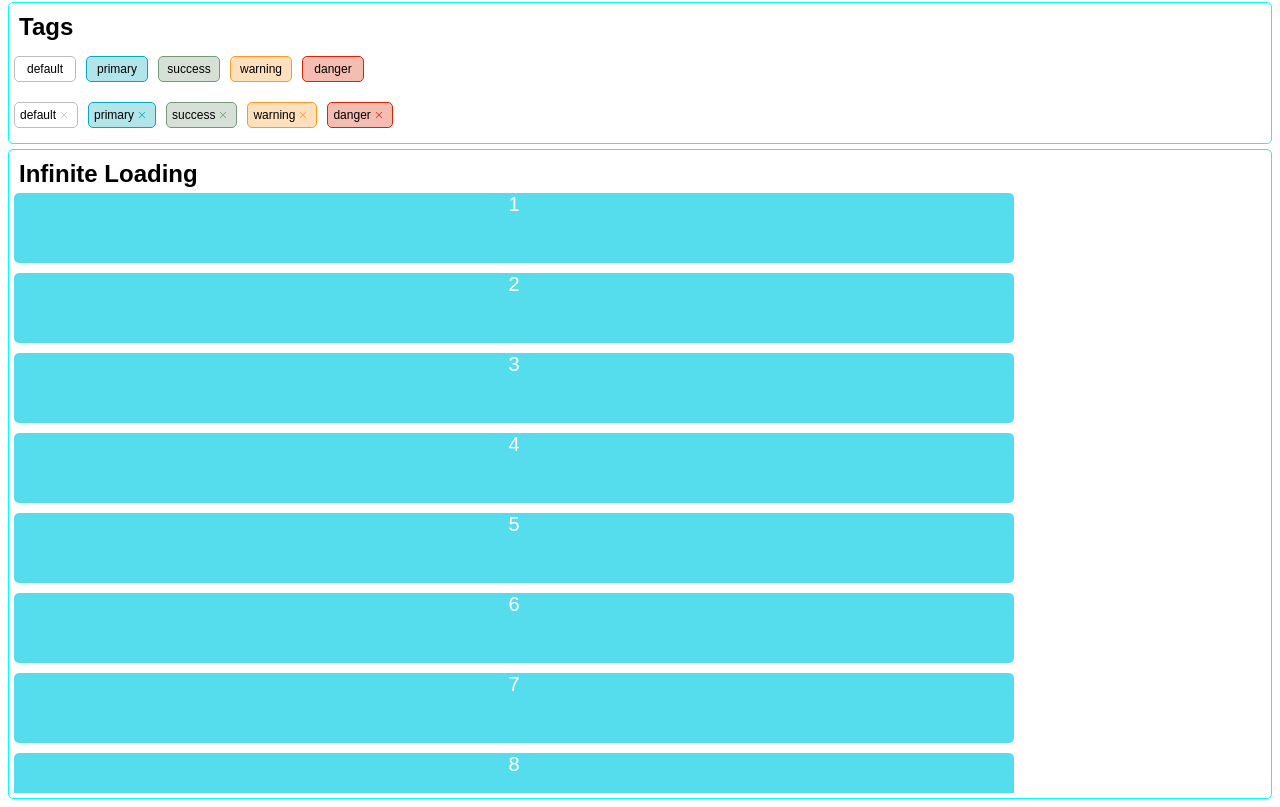
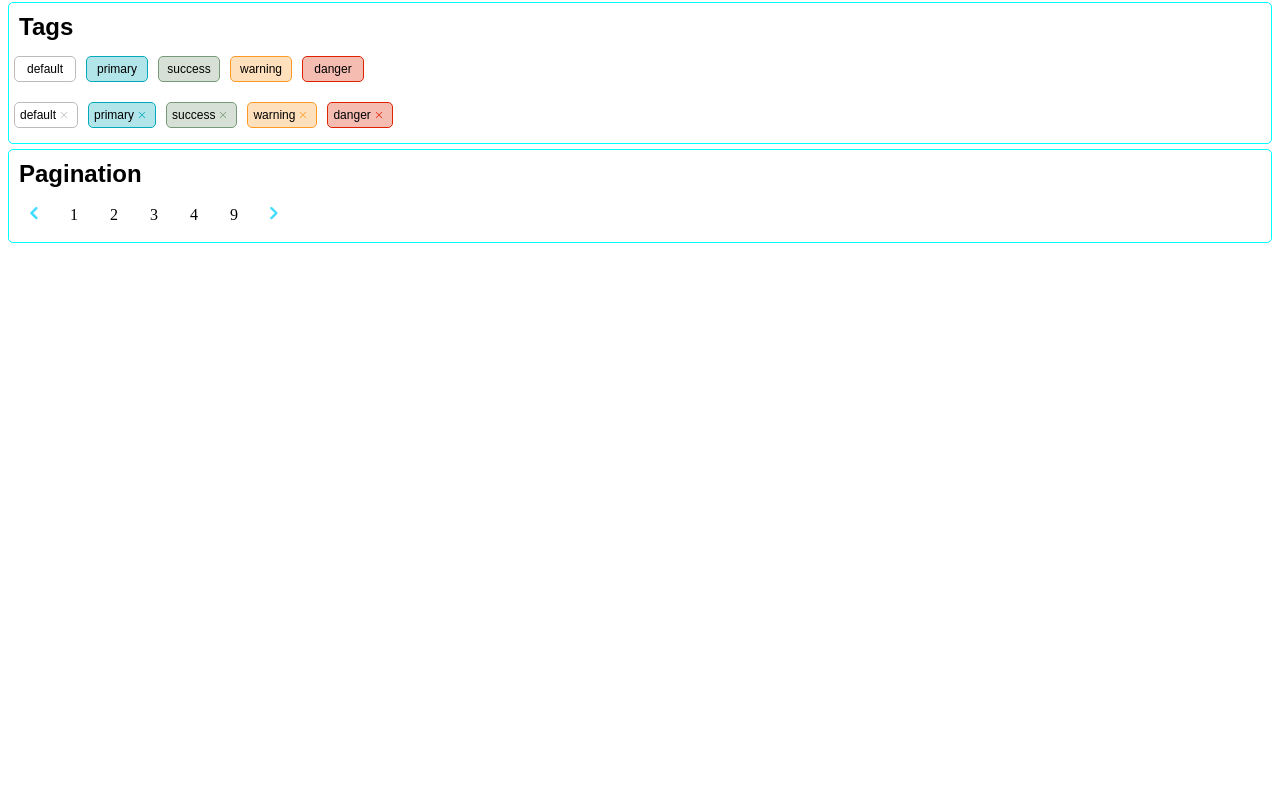
Before and after one commit to CainHappyfish/Doki-UI, a Vue app in the folder Doki-UI/: page / in a window 1280 px wide. Shown: the part 3280-4087 px from the top of the page. After the commit the page ends 3531 px from the top, so only its background shows below. Built offline with nearby package versions, Linux system fonts and the light colour scheme.

Commit message:
update: virtualList & pagination

```diff
--- a/Doki-UI/src/App.vue
+++ b/Doki-UI/src/App.vue
@@ -11,6 +11,7 @@ import ImagePreview from "./preview/imagePreview.vue";
 import CarouselPreview from "./preview/carouselPreview.vue";
 import TagPreview from "./preview/tagPreview.vue";
 import VirtualListPreview from "./preview/virtualListPreview.vue";
+import PaginationPreview from "./preview/paginationPreview.vue";
 </script>
 
 <template>
@@ -25,7 +26,8 @@ import VirtualListPreview from "./preview/virtualListPreview.vue";
   <image-preview />
   <carousel-preview />
   <tag-preview />
-  <virtual-list-preview />
+<!--  <virtual-list-preview />-->
+  <pagination-preview />
 
 </template>
 
--- a/Doki-UI/src/components/pagination/dokiPagination.vue
+++ b/Doki-UI/src/components/pagination/dokiPagination.vue
@@ -1,9 +1,64 @@
 <script setup lang="ts">
+import {computed, ref, useAttrs} from "vue";
 
+import prevIcon from "./public/left.svg"
+import nextIcon from "./public/right.svg"
+
+const paginationExisted = ref(true)
+if (!useAttrs().total && !useAttrs().perPage) {
+  paginationExisted.value = false
+  console.error("Pagination undefined.")
+}
+const total = ref(useAttrs().total as number)
+const perPage = ref(useAttrs().perPage as number)
+const totalPage = computed(() => Math.ceil(total.value / perPage.value))
+const visiblePageLength = ref<number>(useAttrs().visible as number ? useAttrs().visible as number : 6)
+const fastIndex = ref(useAttrs().fast === "")
+const jumpIndex = ref(useAttrs().jump === "")
+const short = ref(useAttrs().short === "" ? "short-pagination" : "")
+const startPageIndex = ref(1)
+
+const pages = computed(() => {
+  let pages: number[] = [];
+  for (let i = 0; i < visiblePageLength.value; i++) {
+    if (i > totalPage.value) break
+    pages.push(startPageIndex.value + i + 1)
+  }
+
+  return pages
+})
+
+
+
+const onPrev = () => {
+  if (startPageIndex.value === 1) { return }
+  else {
+    startPageIndex.value--
+  }
+}
+
+const onNext = () => {
+  if (startPageIndex.value === totalPage.value - visiblePageLength.value) { return }
+  else {
+    startPageIndex.value++
+  }
+}
 </script>
 
 <template>
+  <div class="doki-pagination" :class="short" v-if="paginationExisted">
+    <div class="pagination-prev" @click="onPrev">
+      <img :src="prevIcon" alt="prev" style="width: 40px; height: 40px">
+    </div>
+    <div class="pagination-item page-start"> 1 </div>
 
+    <div class="pagination-item" v-for="index in pages" :key="index"> {{ index }}</div>
+    <div class="pagination-item"> {{ totalPage }} </div>
+
+    <div class="pagination-next page-end" @click="onNext">
+      <img :src="nextIcon" alt="next" style="width: 40px; height: 40px">
+    </div>
+  </div>
 </template>
 
 <style scoped>
--- a/Doki-UI/src/components/virtualList/dokiVirtualList.vue
+++ b/Doki-UI/src/components/virtualList/dokiVirtualList.vue
@@ -1,21 +1,26 @@
 <script setup lang="ts">
-import {nextTick, ref, useAttrs, useSlots, watchEffect} from "vue";
+import {computed, nextTick, onBeforeUnmount, onMounted, ref, useAttrs, useSlots, watchEffect} from "vue";
 
 const slots = useSlots()
 
+
 const itemLength = ref(0)
-const visableItem = ref(0)
+const start = ref(0)
+const visableItemLength = ref(8)
+const visableItems = computed(() => (slots).slice(start.value, visableItemLength.value + 1))
 watchEffect(() => {
   nextTick(() => {
     if (slots) {
       const slotsElements = slots.default ? slots.default() : []
       if (slotsElements[0].children) {
         itemLength.value = slotsElements[0].children.length as number;
+        console.log(itemLength.value)
       }
-      slotsElements[0].children = slotsElements[0].children?.slice(0, 8)
+
     }
   })
 })
+
 </script>
 
 <template>
--- a/Doki-UI/src/components/virtualList/dokiVirtualListItem.vue
+++ b/Doki-UI/src/components/virtualList/dokiVirtualListItem.vue
@@ -1,10 +1,52 @@
 <script setup lang="ts">
-import {useAttrs} from "vue";
+import { onBeforeUnmount, onMounted, ref } from 'vue';
 
+const isVisible = ref(true); // 是否显示内容
+
+// 创建 IntersectionObserver，监视元素进入视窗
+let observer: IntersectionObserver;
+
+onMounted(() => {
+  // 确保 .doki-virtual-list 存在
+  const rootElement = document.querySelector('.doki-virtual-list');
+  if (!rootElement) {
+    console.error('Root element not found');
+    return;
+  }
+
+  observer = new IntersectionObserver(
+    (entries) => {
+      entries.forEach((entry) => {
+        if (entry && entry.isIntersecting) {
+          console.log('Element is intersecting');
+          isVisible.value = true; // 当进入视窗时，显示内容
+        }
+      });
+    },
+    {
+      root: rootElement, // 设置观察的根元素为容器
+      rootMargin: '0px', // 设置根元素的可视区域边界
+      threshold: 0.1 // 当元素的 10% 可见时触发
+    }
+  );
+
+  // 选择需要观察的元素
+  const items = document.querySelectorAll('.doki-virtual-list-item');
+  items.forEach((item) => {
+    observer.observe(item); // 观察每个列表项
+  });
+});
+
+onBeforeUnmount(() => {
+  // 组件卸载时，断开观察
+  if (observer) {
+    observer.disconnect();
+  }
+});
 </script>
 
 <template>
-  <div class="doki-virtual-list-item">
+  <div class="doki-virtual-list-item" v-if="isVisible">
     <slot></slot>
   </div>
 </template>
--- /dev/null
+++ b/Doki-UI/src/preview/paginationPreview.vue
@@ -0,0 +1,27 @@
+<script setup lang="ts">
+
+</script>
+
+<template>
+  <div class="pagination-container">
+    <h2 class="title-2">Pagination</h2>
+
+    <doki-pagination visible="3" total="50" perPage="6"/>
+  </div>
+</template>
+
+<style scoped>
+.pagination-container {
+  border: solid 1px cyan;
+  border-radius: 5px;
+
+  display: flex;
+  flex-direction: column;
+
+  margin: 5px 0;
+
+  padding: 5px;
+  box-sizing: border-box;
+
+}
+</style>
--- a/Doki-UI/src/preview/virtualListPreview.vue
+++ b/Doki-UI/src/preview/virtualListPreview.vue
@@ -1,11 +1,13 @@
 <script setup lang="ts">
 
-import {ref} from "vue";
+import {onBeforeUnmount, onMounted, ref} from "vue";
 
 const listItems = ref(new Array(20).fill(0))
 for (let i = 0; i < listItems.value.length; i++) {
   listItems.value[i] = i+1
 }
+
+
 </script>
 
 <template>
@@ -48,4 +50,6 @@ for (let i = 0; i < listItems.value.length; i++) {
   text-align: center;
   border-radius: 5px;
 }
+
+
 </style>
--- a/Doki-UI/src/styles/index.scss
+++ b/Doki-UI/src/styles/index.scss
@@ -8,6 +8,7 @@
 @use "carousel/carouselIndex";
 @use "tags/tagIndex";
 @use "virtualList/virtualListIndex";
+@use "pagination/paginationIndex";
 
 .title-2 {
   margin: 5px;
--- /dev/null
+++ b/Doki-UI/src/styles/pagination/pagination.scss
@@ -0,0 +1,36 @@
+.doki-pagination {
+  max-width: 400px;
+
+  display: flex;
+  align-items: center;
+
+}
+
+.pagination-prev .pagination-next {
+  display: flex;
+  justify-content: center;
+  align-items: center;
+}
+
+.page-start .page-end {
+
+}
+
+.pagination-item {
+  width: 40px;
+  height: 40px;
+
+  cursor: pointer;
+
+  border-radius: 5px;
+
+  display: flex;
+  justify-content: center;
+  align-items: center;
+
+  transition: all 0.2s ease-in-out;
+
+  &:hover {
+    background: rgba(187, 187, 187, 0.3);
+  }
+}
--- /dev/null
+++ b/Doki-UI/src/styles/pagination/paginationIndex.scss
@@ -0,0 +1 @@
+@use "pagination";
```
Also changed, not shown: Doki-UI/src/components/pagination/public/left.svg (added), Doki-UI/src/components/pagination/public/right.svg (added).
